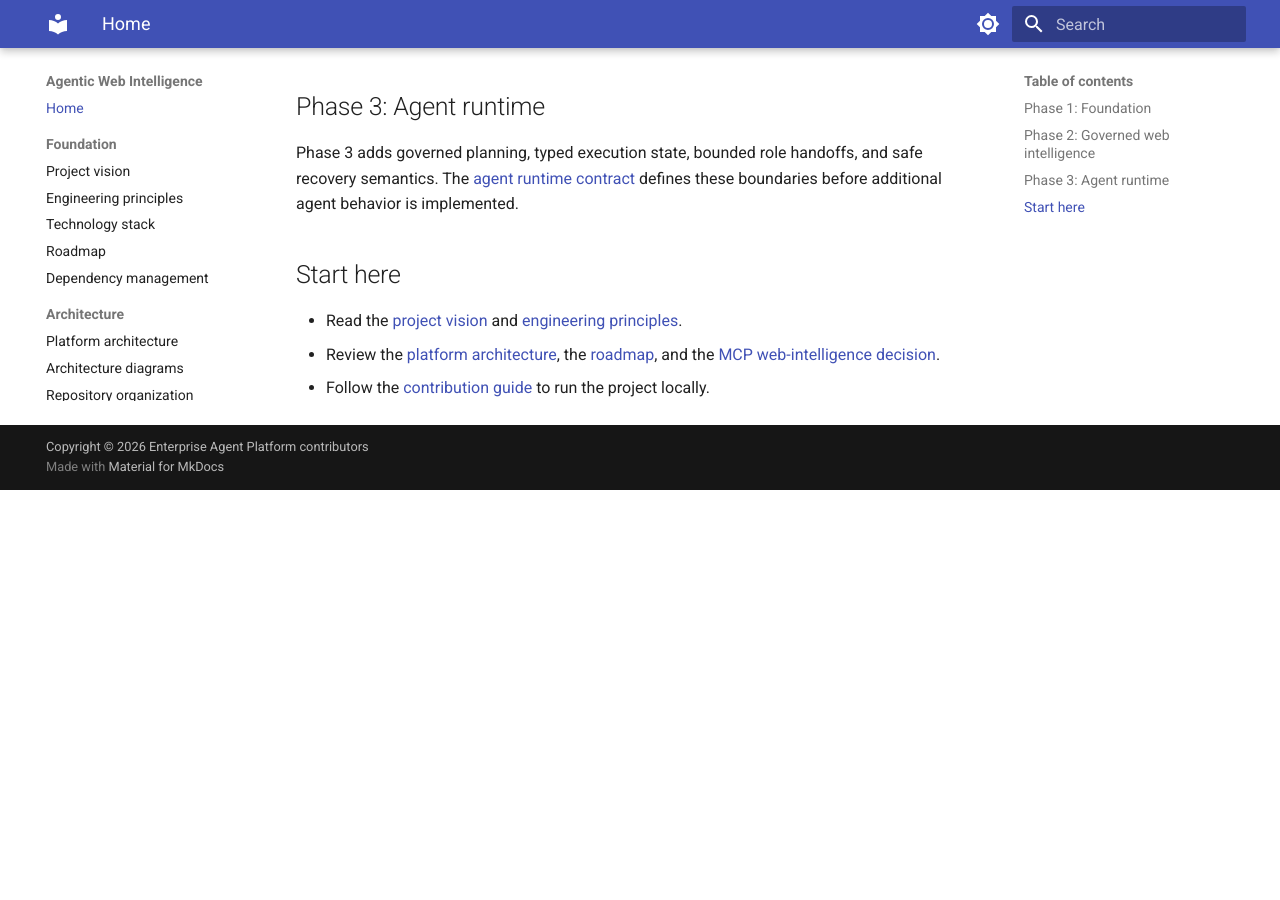
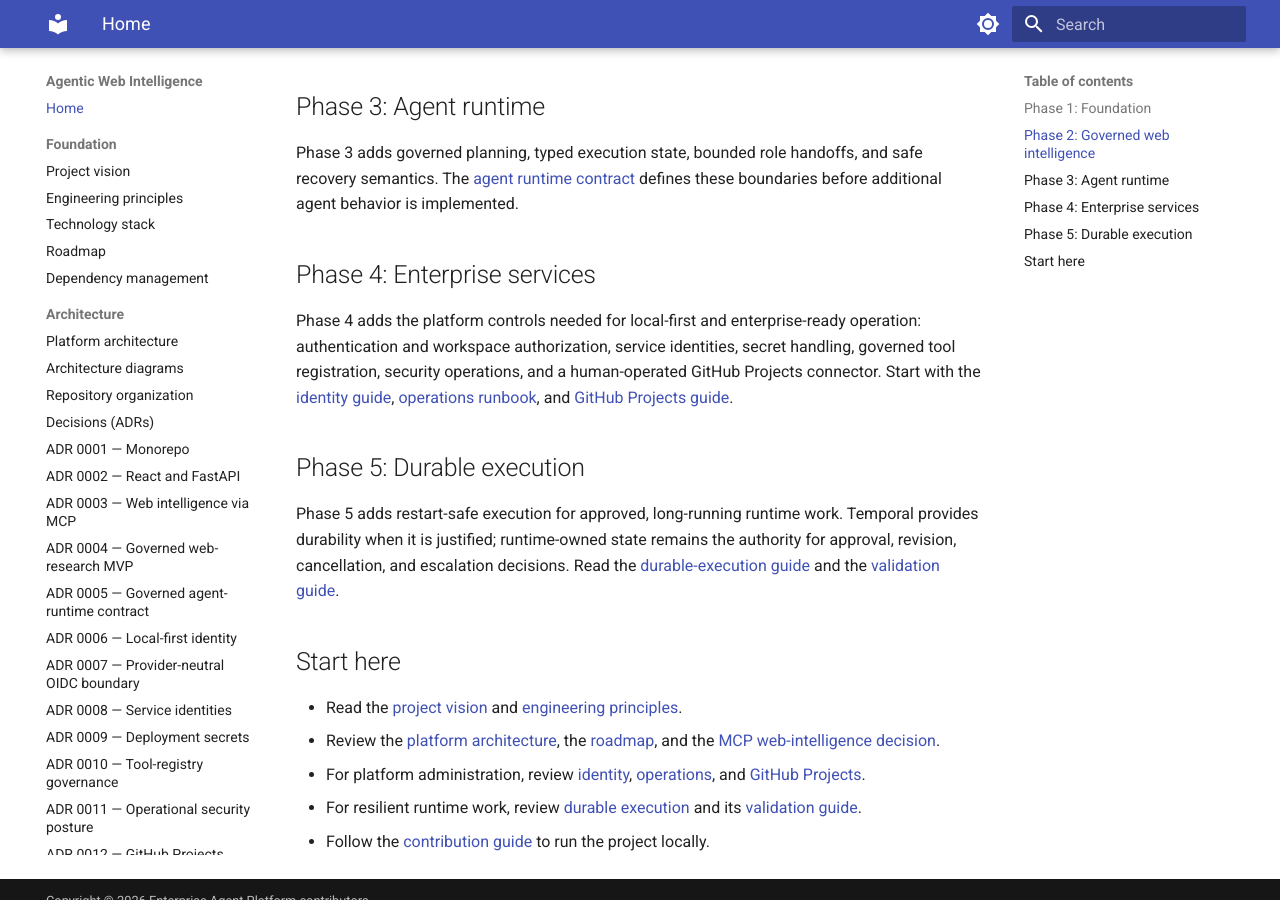
Before and after one commit to AIFORCE-CONSULTING/agentic-web-intelligence, an MkDocs documentation site: the page built from docs/index.md, in a window 1280 px wide and 900 px high, scrolled down 682 px. Built offline with MkDocs 1.6.1 and Material for MkDocs 9.7.7, drawn with Linux system fonts in a browser that asks for light colours; before the commit the page ends 1172 px from its top, so only the background shows below that.

Commit message:
docs: surface phases four and five (#32)

```diff
--- a/docs/index.md
+++ b/docs/index.md
@@ -24,8 +24,26 @@
 and safe recovery semantics. The [agent runtime contract](agent-runtime.md)
 defines these boundaries before additional agent behavior is implemented.
 
+## Phase 4: Enterprise services
+
+Phase 4 adds the platform controls needed for local-first and enterprise-ready
+operation: authentication and workspace authorization, service identities,
+secret handling, governed tool registration, security operations, and a
+human-operated GitHub Projects connector. Start with the [identity guide](identity.md),
+[operations runbook](operations.md), and [GitHub Projects guide](github-projects.md).
+
+## Phase 5: Durable execution
+
+Phase 5 adds restart-safe execution for approved, long-running runtime work.
+Temporal provides durability when it is justified; runtime-owned state remains
+the authority for approval, revision, cancellation, and escalation decisions.
+Read the [durable-execution guide](durable-execution.md) and the
+[validation guide](durable-validation.md).
+
 ## Start here
 
 - Read the [project vision](foundation/project.md) and [engineering principles](foundation/principles.md).
 - Review the [platform architecture](architecture.md), the [roadmap](foundation/roadmap.md), and the [MCP web-intelligence decision](adr/0003-web-intelligence-mcp.md).
+- For platform administration, review [identity](identity.md), [operations](operations.md), and [GitHub Projects](github-projects.md).
+- For resilient runtime work, review [durable execution](durable-execution.md) and its [validation guide](durable-validation.md).
 - Follow the [contribution guide](contributing.md) to run the project locally.
```
Also changed, not shown: README.md (+1 -1 lines), ROADMAP.md (+40 -7 lines).
